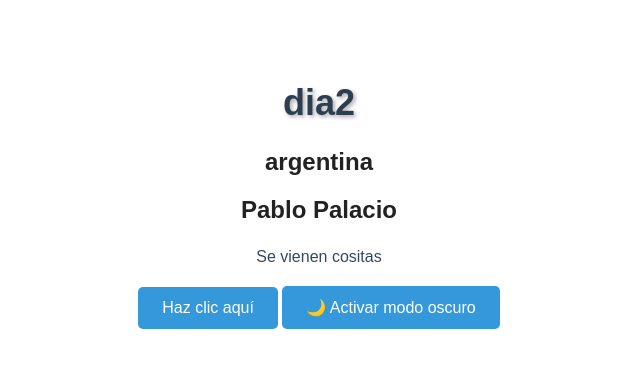
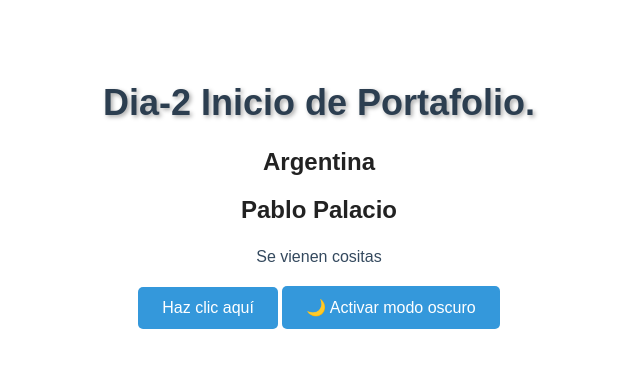
Before and after one commit to pablopalacio/Funval-G4, a plain HTML site: page dia-2/index.html in a window 1280 px wide. Shown: the whole page, without its empty margins (321-961 px from the left). Drawn offline with Linux system fonts and the light colour scheme.

```diff
--- a/dia-2/index.html
+++ b/dia-2/index.html
@@ -8,8 +8,8 @@
     <title>Document</title>
 </head>
 <body id="cuerpo">
-    <h1>dia2</h1>
-    <h2 class="subtitulos">argentina</h2>
+    <h1>Dia-2 Inicio de Portafolio.</h1>
+    <h2 class="subtitulos">Argentina</h2>
     <h2 id="subtitulo-funval">Pablo Palacio</h2>
     <p>Se vienen cositas</p>
     <button>Haz clic aquí</button>
```
